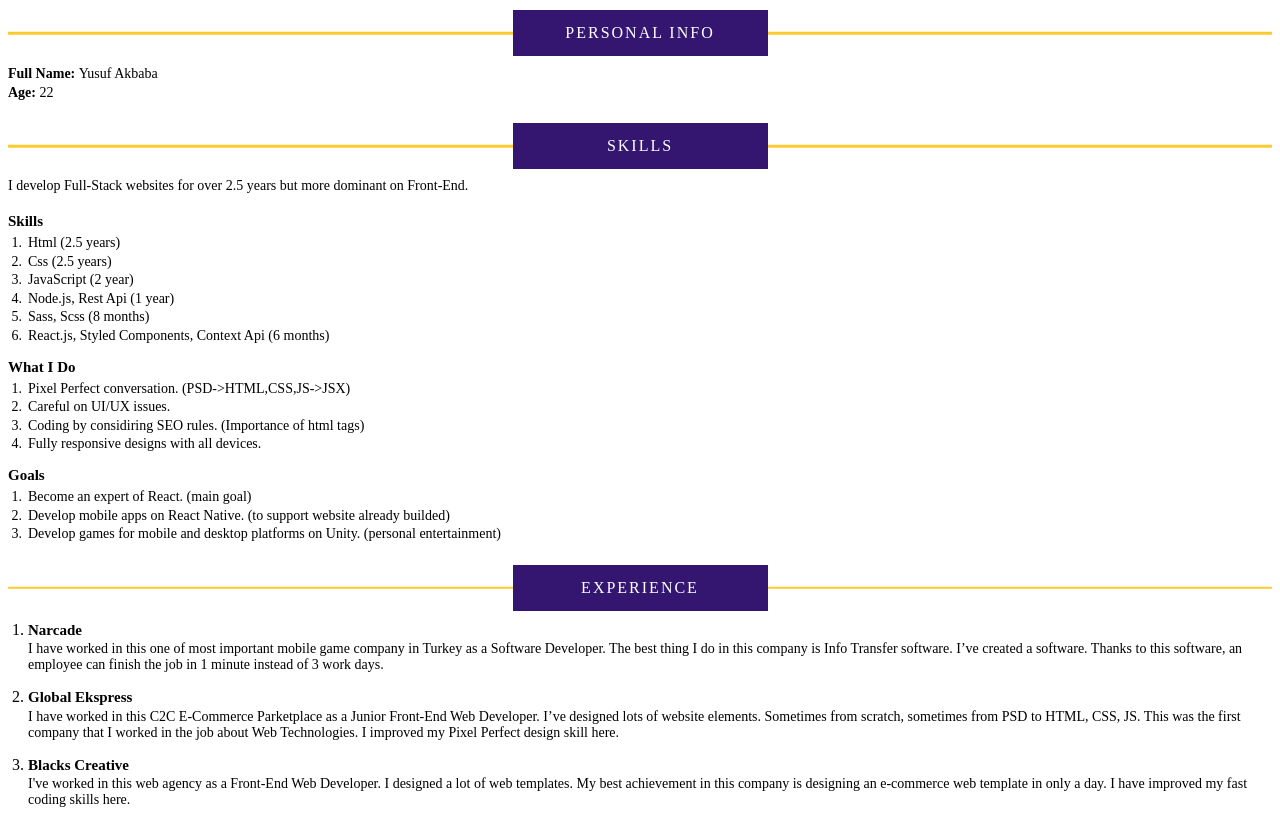
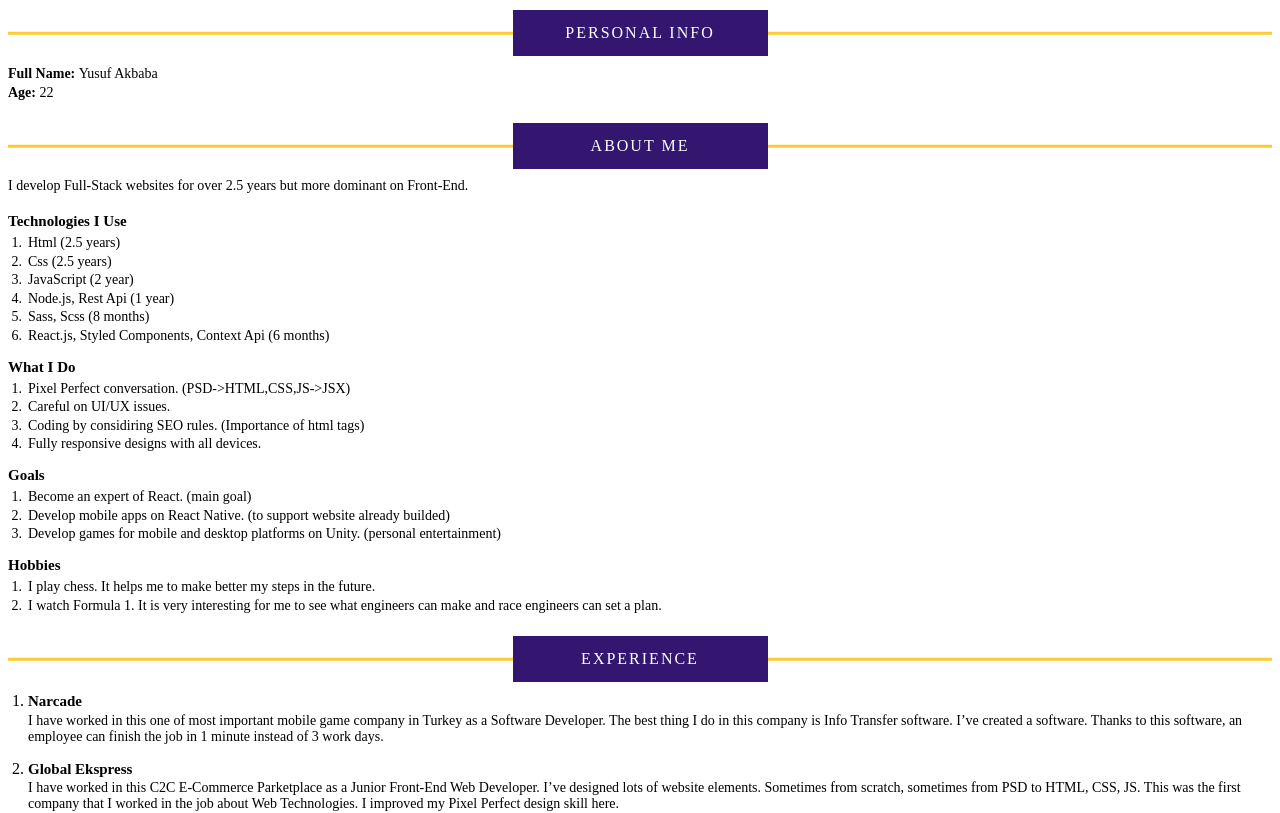
Before and after one commit to yusufcode/mywebsite-next, a Next.js app: page /cv-resume in a window 1280 px wide. Shown: the top 813 px of the page. Built offline with nearby package versions, Linux system fonts and the light colour scheme.

Commit message:
Update cv-resume.js

```diff
--- a/pages/cv-resume.js
+++ b/pages/cv-resume.js
@@ -28,6 +28,11 @@ const goalsList = [
   "Develop games for mobile and desktop platforms on Unity. (personal entertainment)"
 ]
 
+const hobbiesList = [
+  "I play chess. It helps me to make better my steps in the future.",
+  "I watch Formula 1. It is very interesting for me to see what engineers can make and race engineers can set a plan. "
+]
+
 const titleAndDescriptionList = [
   {title: "Narcade", description: "I have worked in this one of most important mobile game company in Turkey as a Software Developer. The best thing I do in this company is Info Transfer software. I’ve created a software. Thanks to this software, an employee can finish the job in 1 minute instead of 3 work days."},
   {title: "Global Ekspress", description: "I have worked in this C2C E-Commerce Parketplace as a Junior Front-End Web Developer. I’ve designed lots of website elements. Sometimes from scratch, sometimes from PSD to HTML, CSS, JS. This was the first company that I worked in the job about Web Technologies. I improved my Pixel Perfect design skill here."},
@@ -54,14 +59,15 @@ export default function Home() {
       </div>
 
       <div className={styles.section}>
-        <Header title="Skills" />
+        <Header title="About Me" />
 
         <div className={styles.sectionBody}>
           <SectionDescription text="I develop Full-Stack websites for over 2.5 years but more dominant on Front-End."/>
 
-          <NumberLiList title="Skills" liArray={skillsList}/>
+          <NumberLiList title="Technologies I Use" liArray={skillsList}/>
           <NumberLiList title="What I Do" liArray={doList}/>
           <NumberLiList title="Goals" liArray={goalsList}/>
+          <NumberLiList title="Hobbies" liArray={hobbiesList}/>
 
         </div>
       </div>
```
